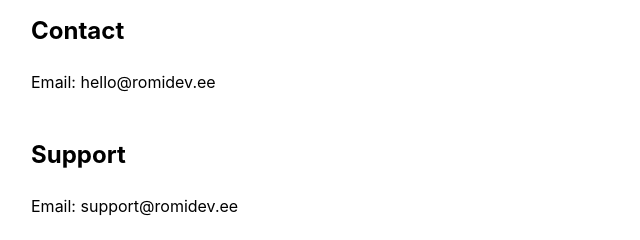
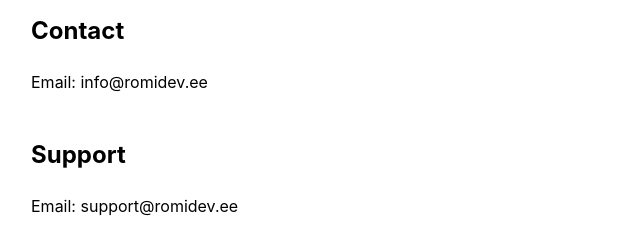
Before and after one commit to ivoromidev/Romidev.OU.website, a plain HTML site: page index.html in a window 1280 px wide. Shown: the part 181-421 px from the top of the page, 209-849 px from the left. Drawn offline with Linux system fonts and the light colour scheme.

Commit message:
Update index.html
changing hello to info@romidev.ee

```diff
--- a/index.html
+++ b/index.html
@@ -31,7 +31,7 @@
 
     <div class="section">
         <h2>Contact</h2>
-        <p>Email: hello@romidev.ee</p>
+        <p>Email: info@romidev.ee</p>
     </div>
 
     <div class="section">
```
